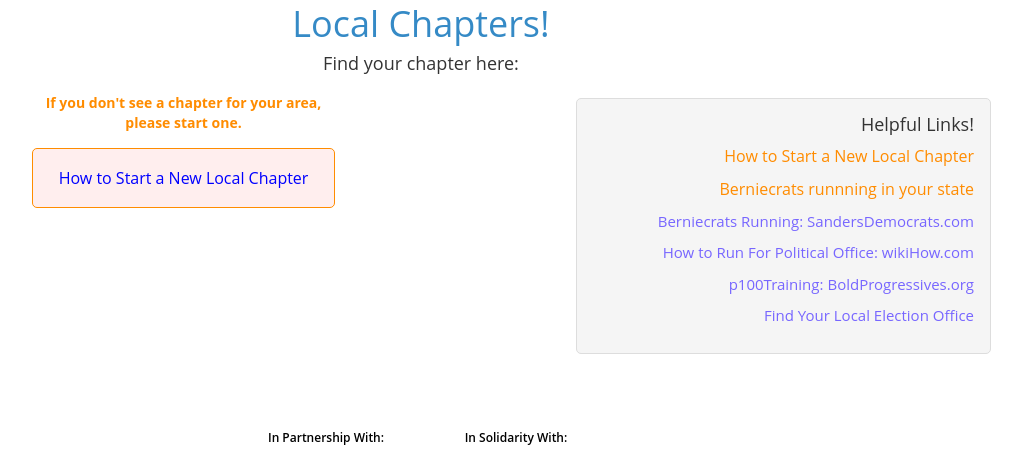
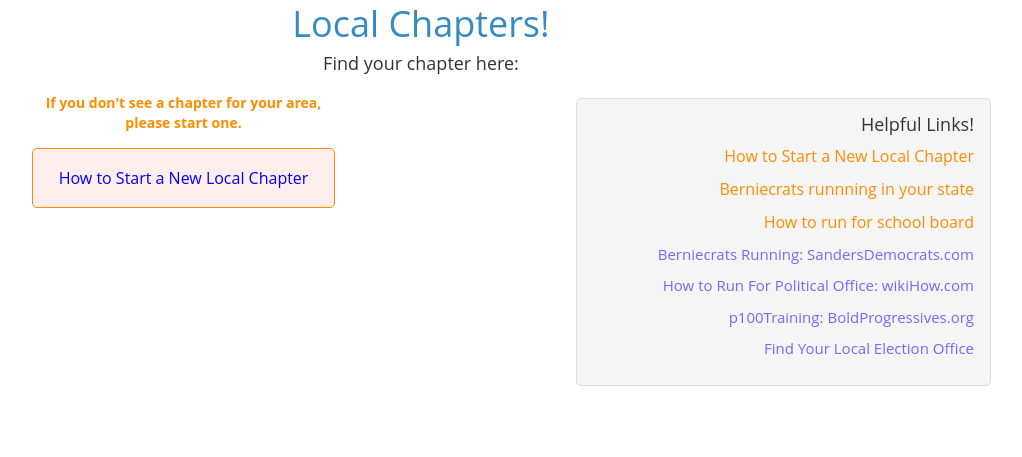
Before and after one commit to joshdcopeland/localberniecrats-express, a Node server app: template src/views/profile.jade in a window 1280 px wide. Shown: the part 231-688 px from the top of the page, without its empty margins (219-1241 px from the left). Run offline with Node 20, Linux system fonts and the light colour scheme; the template is opened without the code that fills it, so the values that code supplies are empty; some libraries are stand-ins or nearby versions.

Commit message:
added school board link

```diff
--- a/src/views/partials/_article-links.jade
+++ b/src/views/partials/_article-links.jade
@@ -4,6 +4,7 @@
         a.featured(href='http://berniecrats.net/#' + (profileName ? data.abbrev :''), target='_blank') Berniecrats runnning in your State - Berniecrats.org
             if (profileName)
                 span.profileNameCase.profile-link-name : #{profileName}
+        a.featured(href="http://runningforschoolboard.info/running-school-board/", target='_blank') How to run for school board
         a(href="http://www.sandersdemocrats.com/", target='_blank') Berniecrats Running: SandersDemocrats.com
         a(href="http://www.wikihow.com/Run-for-Political-Office", target='_blank') How to Run For Political Office: wikiHow.com
         a(href="http://act.boldprogressives.org/survey/fin_training_app/", target='_blank') p100Training: BoldProgressives.org
--- a/src/views/partials/_profile-links.jade
+++ b/src/views/partials/_profile-links.jade
@@ -5,6 +5,7 @@
         a.featured(href='http://berniecrats.net/#' + (profileName ? data.abbrev :''), target='_blank') Berniecrats runnning in your state
             if (profileName)
                 span.profileNameCase.profile-link-name : #{profileName}
+        a.featured(href="http://runningforschoolboard.info/running-school-board/", target='_blank') How to run for school board
         a(href="http://www.sandersdemocrats.com/", target='_blank') Berniecrats Running: SandersDemocrats.com
         a(href="http://www.wikihow.com/Run-for-Political-Office", target='_blank') How to Run For Political Office: wikiHow.com
         a(href="http://act.boldprogressives.org/survey/fin_training_app/", target='_blank') p100Training: BoldProgressives.org
```
